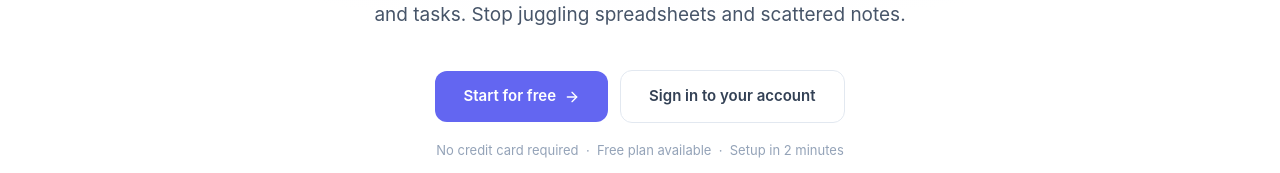
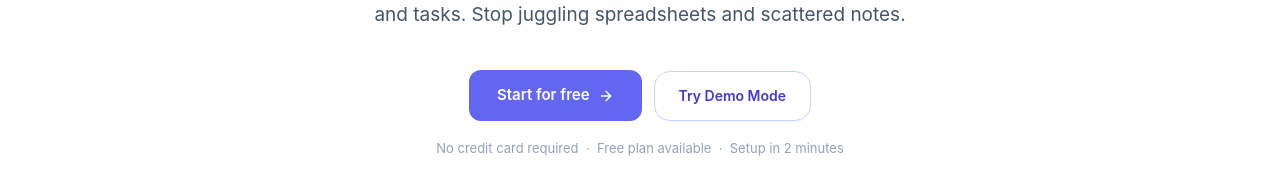
Before and after one commit to mahirajmolfahad3-cloud/ClientFlow, a Next.js app: page / in a window 1280 px wide. Shown: the part 396-569 px from the top of the page. Built offline with nearby package versions, Linux system fonts and the light colour scheme; no server answers.

Commit message:
adding demo mode in landing page

```diff
--- a/app/(dashboard)/dashboard/page.tsx
+++ b/app/(dashboard)/dashboard/page.tsx
@@ -70,7 +70,7 @@ export default function DashboardPage() {
     <div className="p-6 lg:p-8 space-y-8 max-w-7xl mx-auto">
       {/* Header */}
       <div>
-        <h1 className="text-2xl font-extrabold text-gray-900">Hey, {userName} 👋</h1>
+        <h1 className="text-2xl font-extrabold text-gray-900">Hey, {userName} 👋 </h1>
         <p className="text-gray-500 mt-1">Here&apos;s what&apos;s happening with your business today.</p>
       </div>
 
--- a/app/(marketing)/page.tsx
+++ b/app/(marketing)/page.tsx
@@ -10,6 +10,7 @@ import {
 } from 'lucide-react'
 import { supabase } from '@/lib/supabase'
 import { useRouter } from 'next/navigation'
+
 
 // ─── Design tokens ────────────────────────────────────────────────────────────
 const C = {
@@ -213,6 +214,7 @@ export default function LandingPage() {
   const [isAnnual, setIsAnnual]   = useState(false)
   const [mobileNav, setMobileNav] = useState(false)
   const [scrolled, setScrolled]   = useState(false)
+  const [demoLoading, setDemoLoading] = useState(false)
 
   const router = useRouter()
 
@@ -233,6 +235,26 @@ export default function LandingPage() {
     window.addEventListener('scroll', handler)
     return () => window.removeEventListener('scroll', handler)
   }, [])
+
+
+  async function handleDemoLogin() {
+    setDemoLoading(true)
+
+    const { error } = await supabase.auth.signInWithPassword({
+      email: 'demo@clientflow.com',
+      password: '2939189mahirajmol',
+    })
+
+    if (error) {
+      console.error(error)
+      setDemoLoading(false)
+      return
+    }
+
+    window.location.href = '/dashboard'
+  }
+
+
 
   return (
     <>
@@ -374,9 +396,27 @@ export default function LandingPage() {
               <Link href="/signup" className="btn-primary" style={{ padding: '14px 28px', fontSize: 15 }}>
                 Start for free <ArrowRight size={16} />
               </Link>
-              <Link href="/login" className="btn-ghost" style={{ padding: '14px 28px', fontSize: 15 }}>
-                Sign in to your account
-              </Link>
+
+              <button
+                onClick={handleDemoLogin}
+                disabled={demoLoading}
+                className="
+                  group
+                  rounded-2xl
+                  border border-indigo-200
+                  bg-white/80 backdrop-blur
+                  px-6 py-3.5
+                  text-sm font-semibold text-indigo-700
+                  shadow-sm
+                  transition-all duration-300
+                  hover:-translate-y-1
+                  hover:bg-indigo-50
+                  hover:shadow-lg hover:shadow-indigo-100
+                "
+              >
+                {demoLoading ? 'Opening demo...' : 'Try Demo Mode'}
+              </button>
+
             </div>
 
             <p style={{
```
